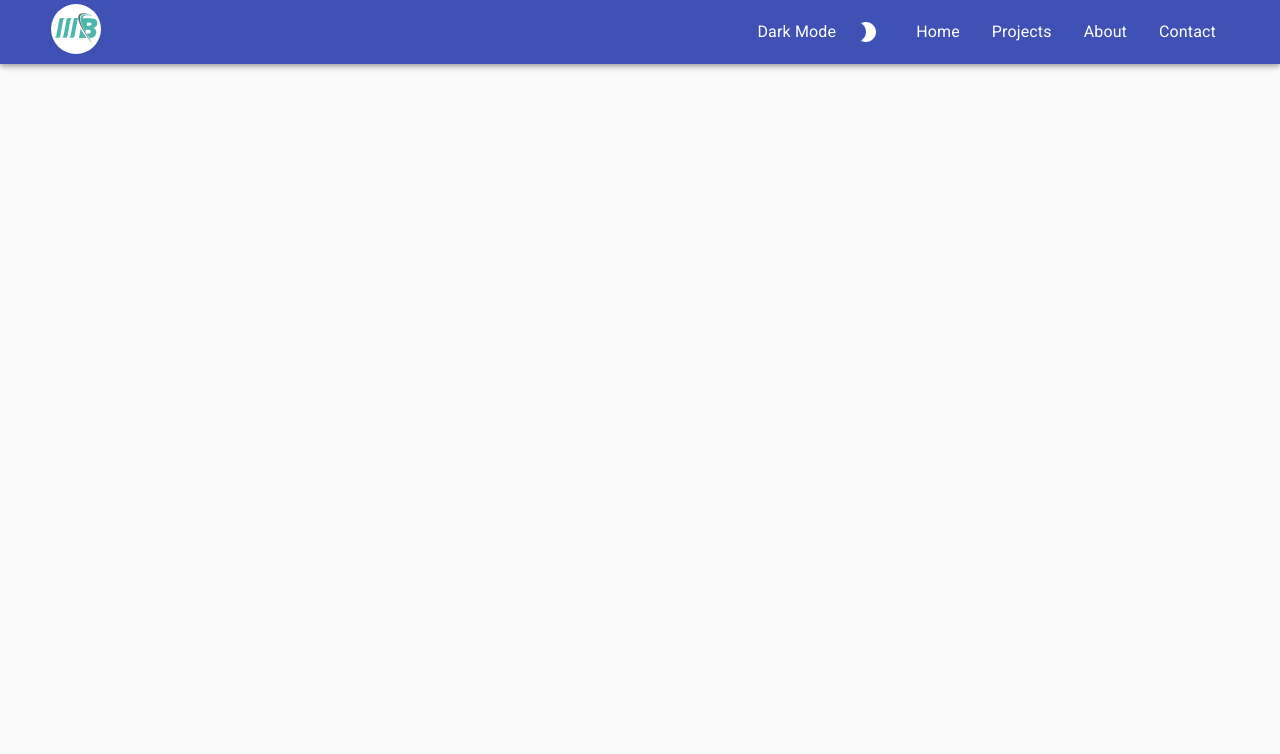
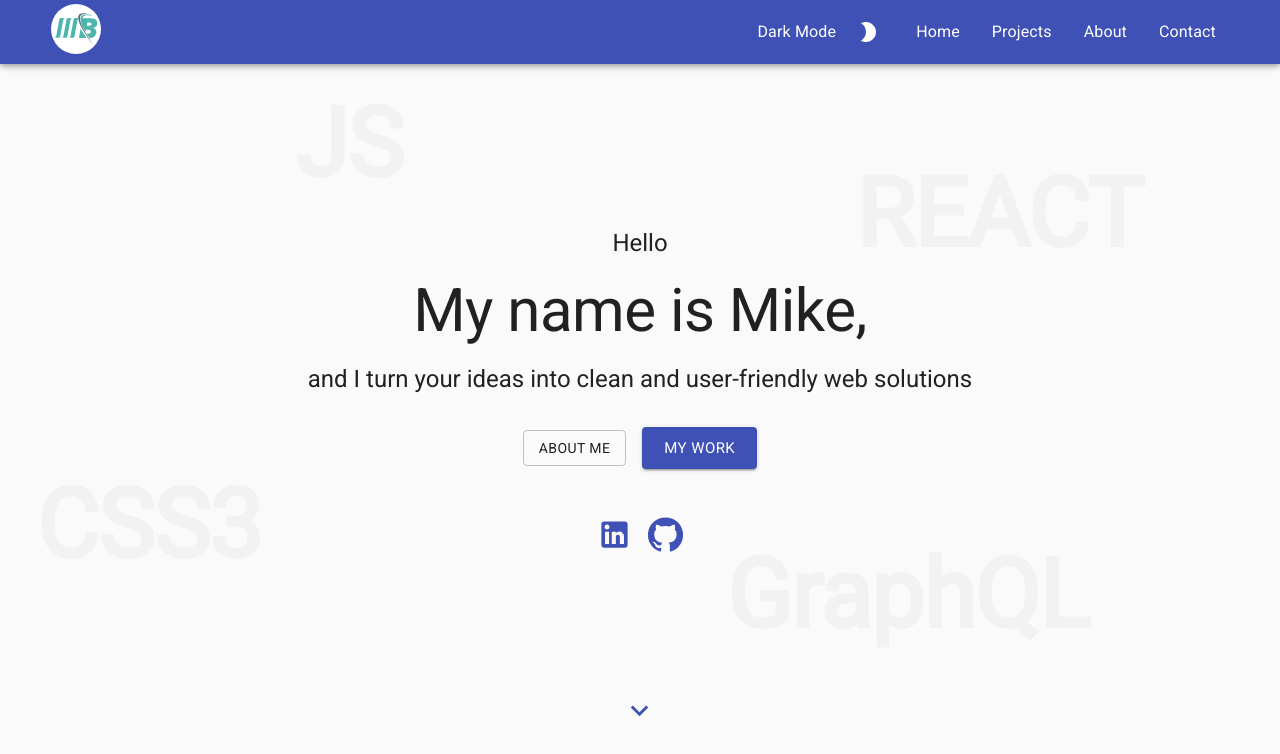
Before and after one commit to mikebabz426/portfolio-revamp, a Gatsby site: page / in a window 1280 px wide. Built offline with nearby package versions, Linux system fonts and the light colour scheme; Gatsby itself is replaced by a stand-in of ours.

Commit message:
add hero section

```diff
--- a/src/pages/index.js
+++ b/src/pages/index.js
@@ -1,4 +1,5 @@
 import React, { useState, useEffect, useContext } from "react";
+import { Link } from "gatsby";
 import {
   Container,
   IconButton,
@@ -26,7 +27,118 @@ const IndexPage = () => {
   return (
     <Layout headerInfo>
       <SEO title="Home" />
-      <h1>Welcome to my site</h1>
+      <Container className={classes.hero} id="hero">
+        <Collapse
+          in={animation}
+          timeout={1200}
+          style={{ margin: "0 auto", width: "100%" }}
+        >
+          <Box className={classes.container}>
+            <Typography
+              variant="h1"
+              className={classes.showcaseOne}
+              style={theme ? { color: "#f2f2f2" } : { color: "#2e2e2e" }}
+            >
+              JS
+            </Typography>
+            <Typography
+              variant="h1"
+              className={classes.showcaseTwo}
+              style={theme ? { color: "#f2f2f2" } : { color: "#2e2e2e" }}
+            >
+              React
+            </Typography>
+            <Typography
+              variant="h1"
+              className={classes.showcaseThree}
+              style={theme ? { color: "#f2f2f2" } : { color: "#2e2e2e" }}
+            >
+              GraphQL
+            </Typography>
+            <Typography
+              variant="h1"
+              className={classes.showcaseFour}
+              style={theme ? { color: "#f2f2f2" } : { color: "#2e2e2e" }}
+            >
+              CSS3
+            </Typography>
+            <Typography
+              variant="h5"
+              align="center"
+              className={classes.type}
+              style={{ marginBottom: "1rem" }}
+            >
+              Hello
+            </Typography>
+            <Typography
+              variant="h2"
+              align="center"
+              className={classes.type}
+              style={{ marginBottom: "1rem" }}
+            >
+              My name is Mike,
+            </Typography>
+            <Typography
+              variant="h5"
+              align="center"
+              className={classes.type}
+              style={{ marginBottom: "1rem" }}
+            >
+              and I turn your ideas into clean and user-friendly web solutions
+            </Typography>
+            <Box className={classes.buttonBox}>
+              <Link to="#about" className={classes.link}>
+                <Button variant="outlined" className={classes.btn}>
+                  About Me
+                </Button>
+              </Link>
+              <Link to="#projects" className={classes.link}>
+                <Button
+                  size="large"
+                  variant="contained"
+                  color="secondary"
+                  className={classes.btn}
+                >
+                  My Work
+                </Button>
+              </Link>
+            </Box>
+            <Box className={classes.social}>
+              <MuiLink
+                style={{
+                  textDecoration: "none",
+                }}
+                target="_blank"
+                href="https://www.linkedin.com/in/mike-babetchki-34a150102/"
+              >
+                <LinkedInIcon
+                  color="secondary"
+                  fontSize="large"
+                  className={classes.socialLink}
+                />
+              </MuiLink>
+              <MuiLink
+                style={{
+                  textDecoration: "none",
+                }}
+                target="_blank"
+                href="https://github.com/mikebabz426"
+              >
+                <GitHubIcon
+                  color="secondary"
+                  fontSize="large"
+                  className={classes.socialLink}
+                />
+              </MuiLink>
+            </Box>
+            <IconButton color="secondary" className={classes.scroll}>
+              <MuiLink href="#skills" className={classes.skills}>
+                <ArrowDDIcon fontSize="large" />
+              </MuiLink>
+            </IconButton>
+          </Box>
+        </Collapse>
+      </Container>
     </Layout>
   );
 };
```
